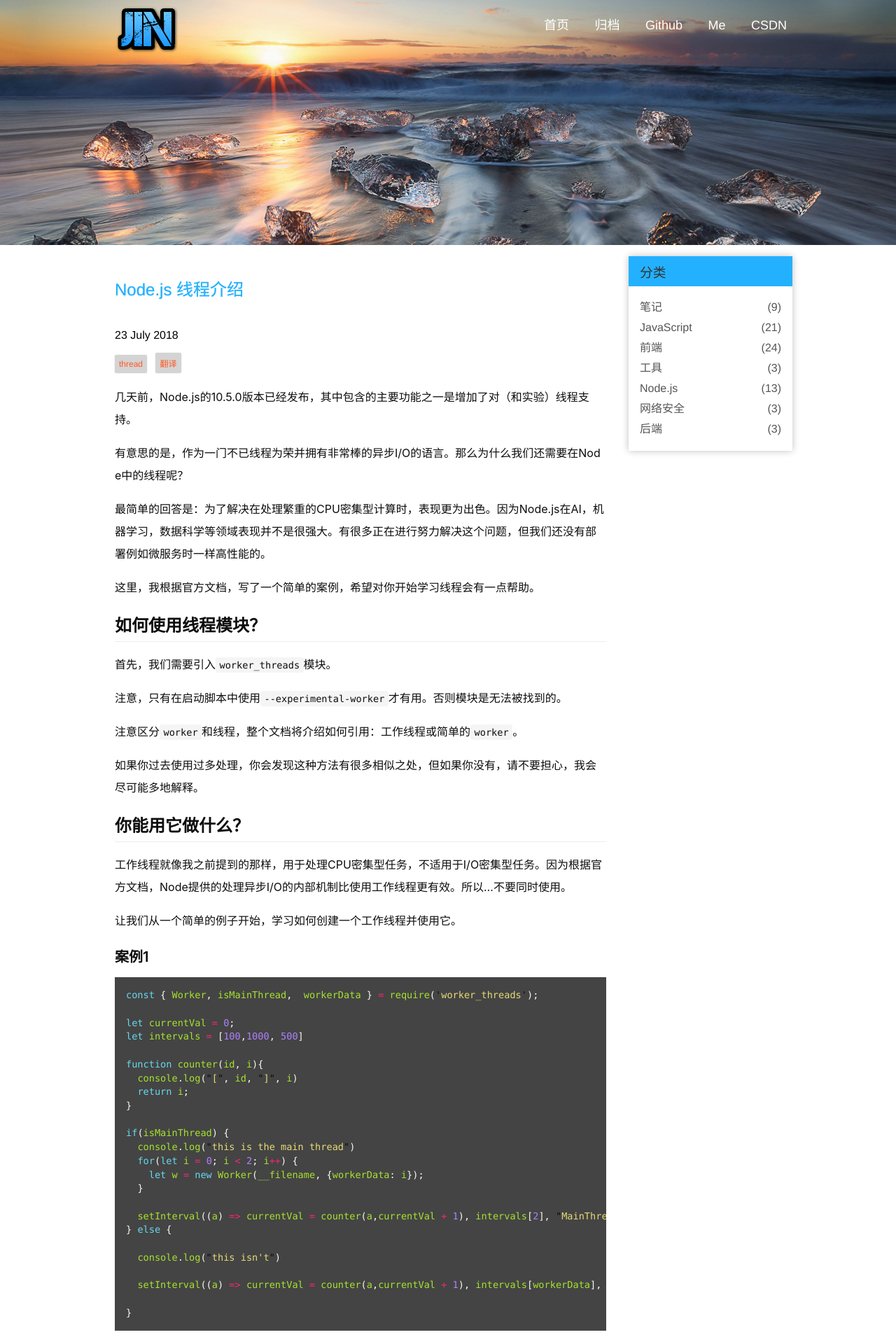
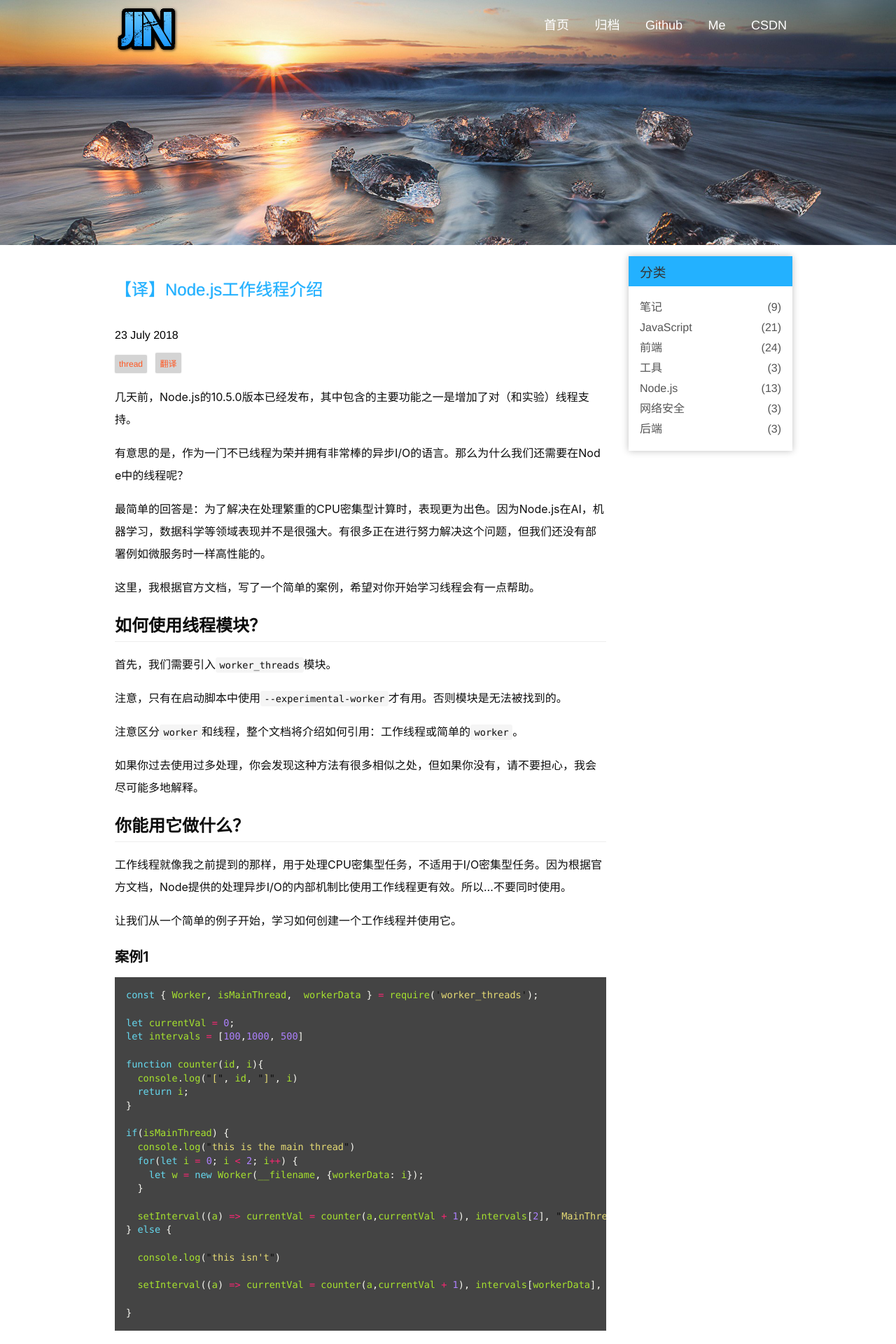
Before and after one commit to Yi-love/yi-love.github.io, a Jekyll site: the page built from _posts/2018-07-23-node-thread.md, in a window 1280 px wide. Shown: the top 1920 px of the page at 70% size. Built offline with Jekyll 4.4.1, drawn with Linux system fonts in a browser that asks for light colours.

Commit message:
‘修改de.js thread

```diff
--- a/_posts/2018-07-23-node-thread.md
+++ b/_posts/2018-07-23-node-thread.md
@@ -1,6 +1,6 @@
 ---
 layout: page
-title: Node.js 线程介绍
+title: 【译】Node.js工作线程介绍
 categories: [Node.js]
 tags: [thread,翻译]
 ---
```
